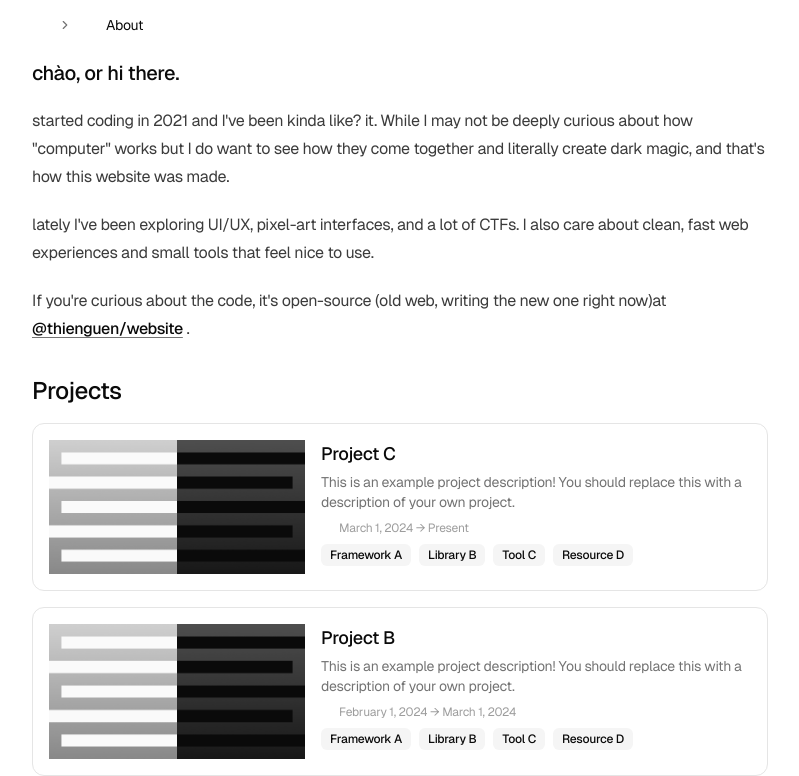
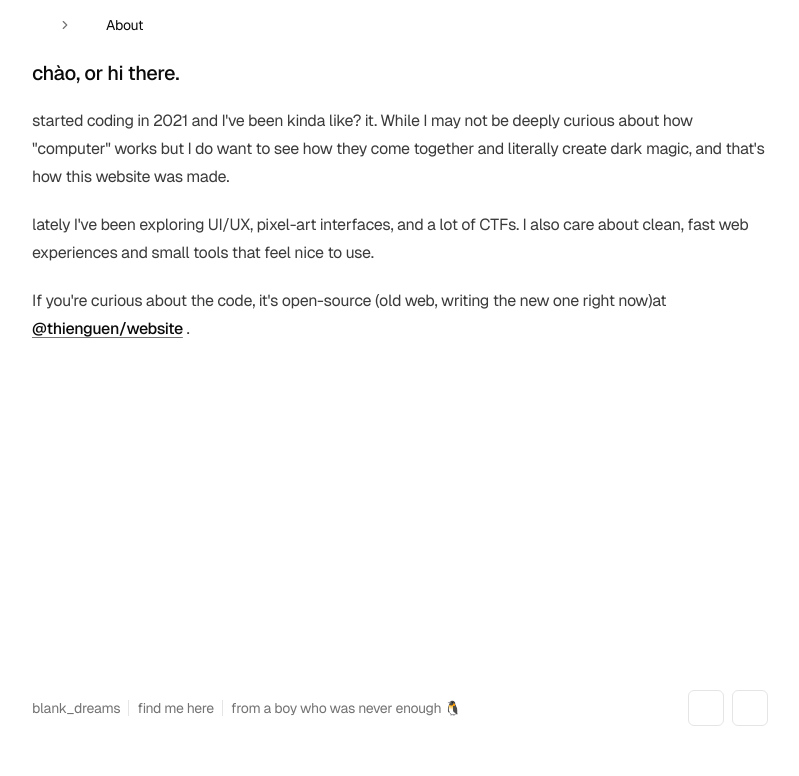
Before and after one commit to blankdreams2/web, an Astro site: page /about in a window 1280 px wide. Shown: the part 58-834 px from the top of the page, without its empty margins (240-1039 px from the left). After the commit the page ends 800 px from the top, so only its background shows below. Built offline with nearby package versions, Linux system fonts and the light colour scheme; Astro itself is replaced by a stand-in of ours; some packages are replaced by stand-ins of ours; some icons are missing.

```diff
--- a/src/pages/about.astro
+++ b/src/pages/about.astro
@@ -36,10 +36,10 @@
         </p>
       </div>
 
-      <h2 class="mb-4 text-2xl font-medium">Projects</h2>
+      <!-- <h2 class="mb-4 text-2xl font-medium">Projects</h2>
       <div class="flex flex-col gap-4">
         {projects.map((project) => <ProjectCard project={project} />)}
-      </div>
+      </div> -->
     </div>
   </section>
 </Layout>
```
Also changed, not shown: 1 other file.
